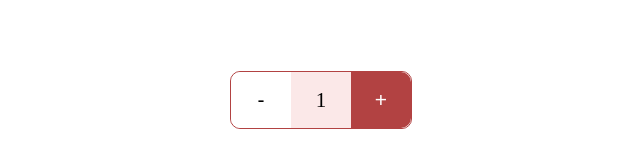
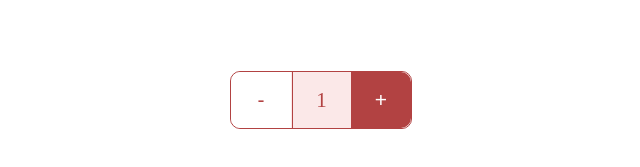
Before and after one commit to abhinav-anshul/quicksell, a React app: page / in a window 1280 px wide. Shown: the part 379-546 px from the top of the page, 270-910 px from the left. Built offline with nearby package versions, Linux system fonts and the light colour scheme.

Commit message:
final commit

```diff
--- a/index.css
+++ b/index.css
@@ -23,8 +23,9 @@ button {
 }
 input {
   all: unset;
-  width: 56px;
-  height: 60px;
+  width: 57px;
+  height: 58px;
+  border-left: 1px solid #b24242;
   text-align: center;
 }
 
@@ -46,11 +47,13 @@ input[type="number"] {
   align-items: center;
   place-items: center;
   background-color: #fbe8e8;
+  color: #b24242;
 }
 
 .btnDe {
   background-color: white;
   border-radius: 10px 0px 0px 10px;
+  color: #b24242;
 }
 
 .btnIn {
```
Also changed, not shown: 2 other files.
